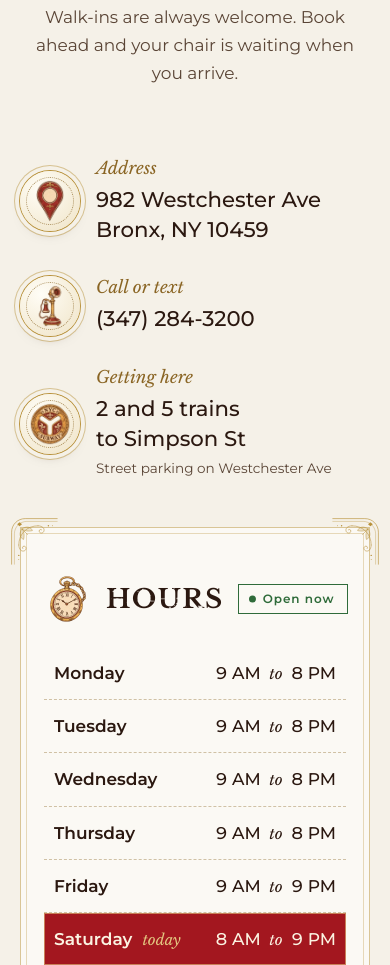
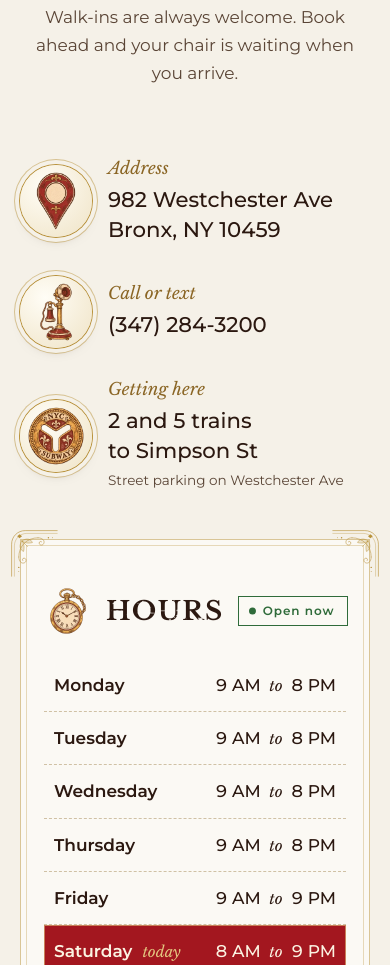
Before and after one commit to arch-erickson/Los-Toros, a plain HTML site: page index.html in a window 390 px wide. Shown: the part 1846-2811 px from the top of the page. Drawn offline with nearby package versions, Linux system fonts and the light colour scheme; no server answers.

Commit message:
Bigger medallion icons, remove dotted inner ring
Co-Authored-By: Claude Opus 5.5 <noreply@anthropic.com>

```diff
--- a/css/styles.css
+++ b/css/styles.css
@@ -513,14 +513,13 @@ body.is-locked .header .nav__toggle-label { --tc: var(--cream); }
 
 /* facts: seal medallions, generous rhythm */
 .facts { display: grid; gap: var(--s5); }
-.fact { display: grid; grid-template-columns: 72px 1fr; column-gap: var(--s3); align-items: center; }
+.fact { display: grid; grid-template-columns: 88px 1fr; column-gap: var(--s3); align-items: center; }
 .seal {
-  position: relative; width: 72px; height: 72px; display: grid; place-items: center; border-radius: 50%;
+  position: relative; width: 88px; height: 88px; display: grid; place-items: center; border-radius: 50%;
   background: radial-gradient(circle at 35% 30%, #FFFDF6 0%, #EFE3C6 100%);
   box-shadow: 0 0 0 1px var(--gold), 0 0 0 5px var(--paper-2), 0 0 0 6px var(--rule), 0 6px 14px -8px rgba(43,24,16,.5);
 }
-.seal::before { content: ""; position: absolute; inset: 6px; border-radius: 50%; border: 1.5px dotted rgba(138,101,36,.7); }
-.seal .ico { width: 50px; height: 50px; position: relative; }
+.seal .ico { width: 74px; height: 74px; position: relative; }
 .fact__label { --tc: var(--gold-deep); font: 400 var(--fs0)/1.2 var(--serif-i); margin-bottom: 6px; }
 .fact__value { display: block; width: fit-content; font-weight: 500; font-size: var(--fs1); line-height: 1.38; }
 .fact__note { --tc: var(--ink-soft); margin-top: 4px; font-size: var(--fs-1); }
@@ -619,9 +618,9 @@ a.fact__value:hover { --tc: var(--red); }
   .arch:first-child { display: none; }
   .arch--tall { aspect-ratio: 3 / 3.7; }
   .facts { gap: var(--s4); }
-  .fact { grid-template-columns: 60px 1fr; column-gap: var(--s2); }
-  .seal { width: 60px; height: 60px; }
-  .seal .ico { width: 42px; height: 42px; }
+  .fact { grid-template-columns: 72px 1fr; column-gap: var(--s2); }
+  .seal { width: 72px; height: 72px; }
+  .seal .ico { width: 60px; height: 60px; }
   .hours__list li { padding: 12px 10px; }
   .frame i { width: 48px; height: 48px; }
 }
--- a/index.html
+++ b/index.html
@@ -11,7 +11,7 @@
   <link rel="preconnect" href="https://fonts.gstatic.com" crossorigin>
   <link href="https://fonts.googleapis.com/css2?family=Libre+Baskerville:ital,wght@0,400;0,700;1,400&family=Montserrat:wght@400;500;600&display=swap" rel="stylesheet">
   <link rel="stylesheet" href="https://cdnjs.cloudflare.com/ajax/libs/maplibre-gl/4.7.1/maplibre-gl.min.css">
-  <link rel="stylesheet" href="css/styles.css?v=23">
+  <link rel="stylesheet" href="css/styles.css?v=24">
 </head>
 <body>
 
```
